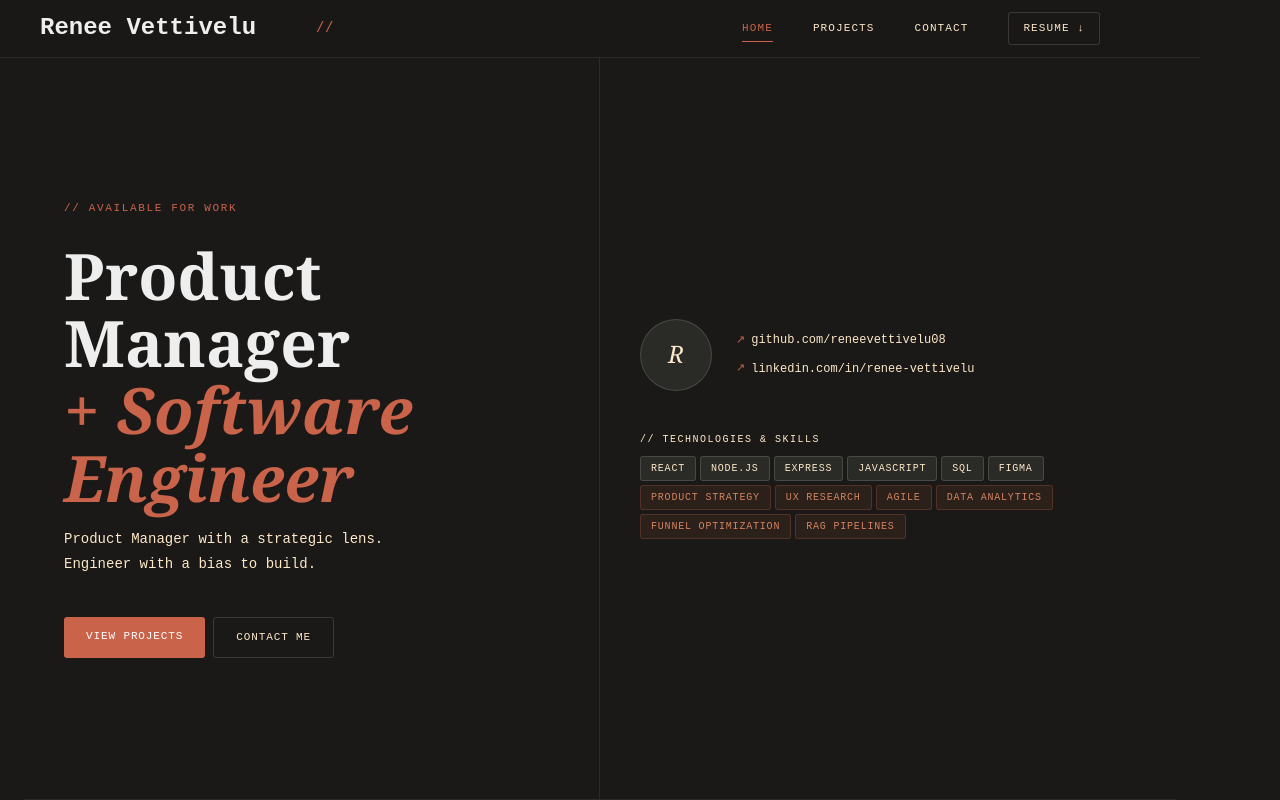
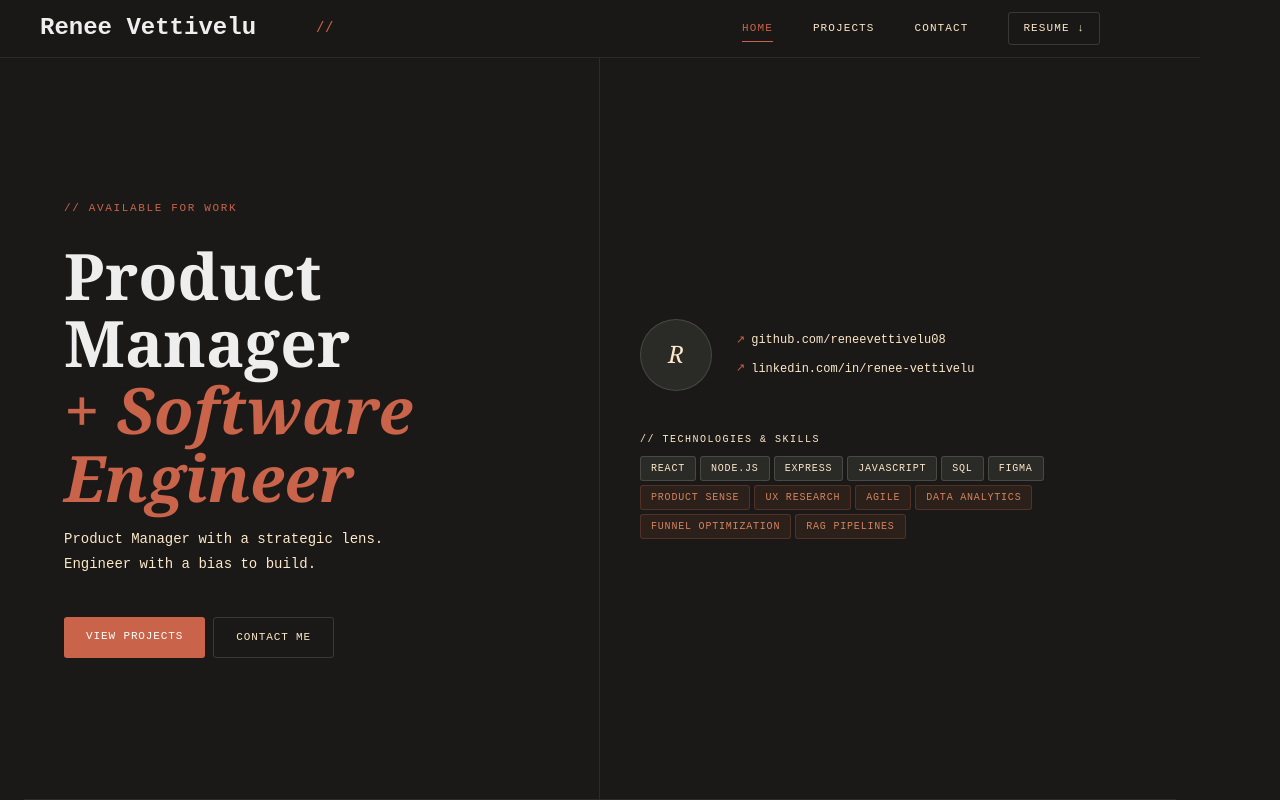
Before and after one commit to reneevettivelu08/portfolio_react, a React (Vite) app: page / in a window 1280 px wide. Shown: the top 800 px of the page. Built offline with nearby package versions, Linux system fonts and the light colour scheme.

Commit message:
updated 'Product Sense' skill

```diff
--- a/src/pages/Home.jsx
+++ b/src/pages/Home.jsx
@@ -8,7 +8,7 @@ const skills = [
   { label: "JavaScript", accent: false },
   { label: "SQL", accent: false },
   { label: "Figma", accent: false },
-  { label: "Product Strategy", accent: true },
+  { label: "Product Sense", accent: true },
   { label: "UX Research", accent: true },
   { label: "Agile", accent: true },
   { label: "Data Analytics", accent: true },
```
Also changed, not shown: src/styles/_variables.scss (line endings or trailing spaces).
